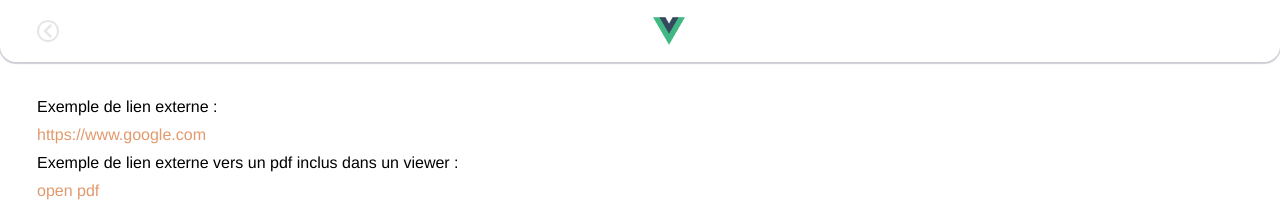
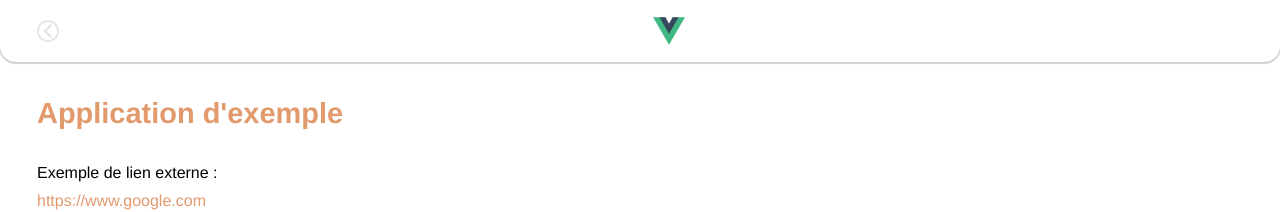
Before and after one commit to 360medics/inapp-cli, a Vue app in the folder stacks/client/: page / in a window 1280 px wide. Shown: the top 212 px of the page. Built offline with nearby package versions, Linux system fonts and the light colour scheme; no server answers.

Commit message:
fix(client): application data loading

```diff
--- a/stacks/client/src/views/Home.vue
+++ b/stacks/client/src/views/Home.vue
@@ -1,6 +1,6 @@
 <template>
     <div class="home">
-        <MainTitle :title="appInfo.name" />
+        <MainTitle v-if="areAppInfosLoaded" :title="appInfos.name" />
         <p>Exemple de lien externe :</p>
         <LinkComponent link-external="https://www.google.com" />
         <p>Exemple de lien externe vers un pdf inclus dans un viewer :</p>
@@ -26,17 +26,19 @@ export default defineComponent({
     },
     data() {
         return {
-            appInfo: {},
+            appInfos: {},
+            areAppInfosLoaded: false,
         }
     },
     mounted() {
         this.loadData().then((result) => {
-            this.appInfo = result.appData
+            this.appInfos = result.appData
+            this.areAppInfosLoaded = true
         })
     },
     methods: {
         async loadData() {
-            const data = await axios.get(`${window.location.origin + window.location.pathname}/dataTree.json`)
+            const data = await axios.get('./dataTree.json')
             return data.data
         },
     },
```
